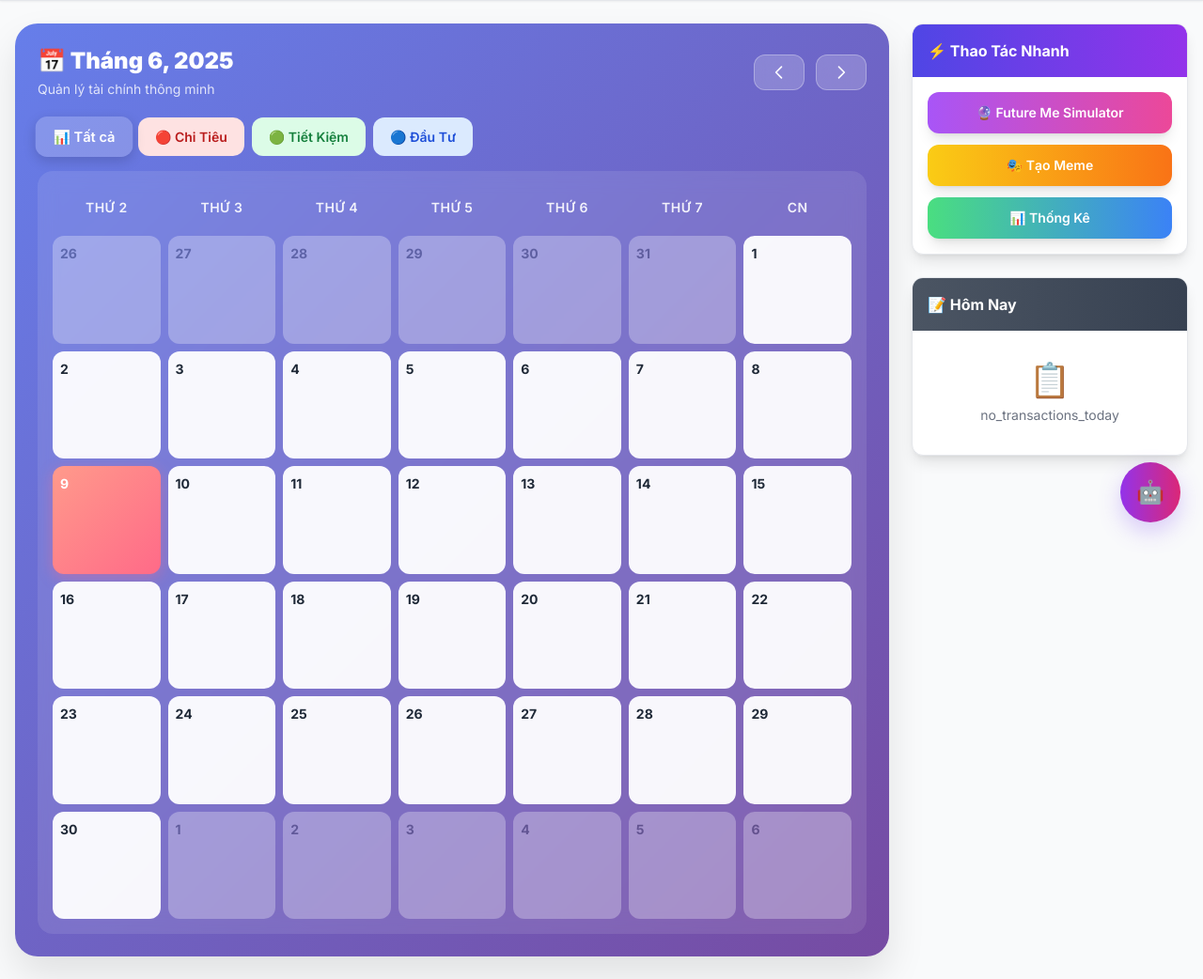
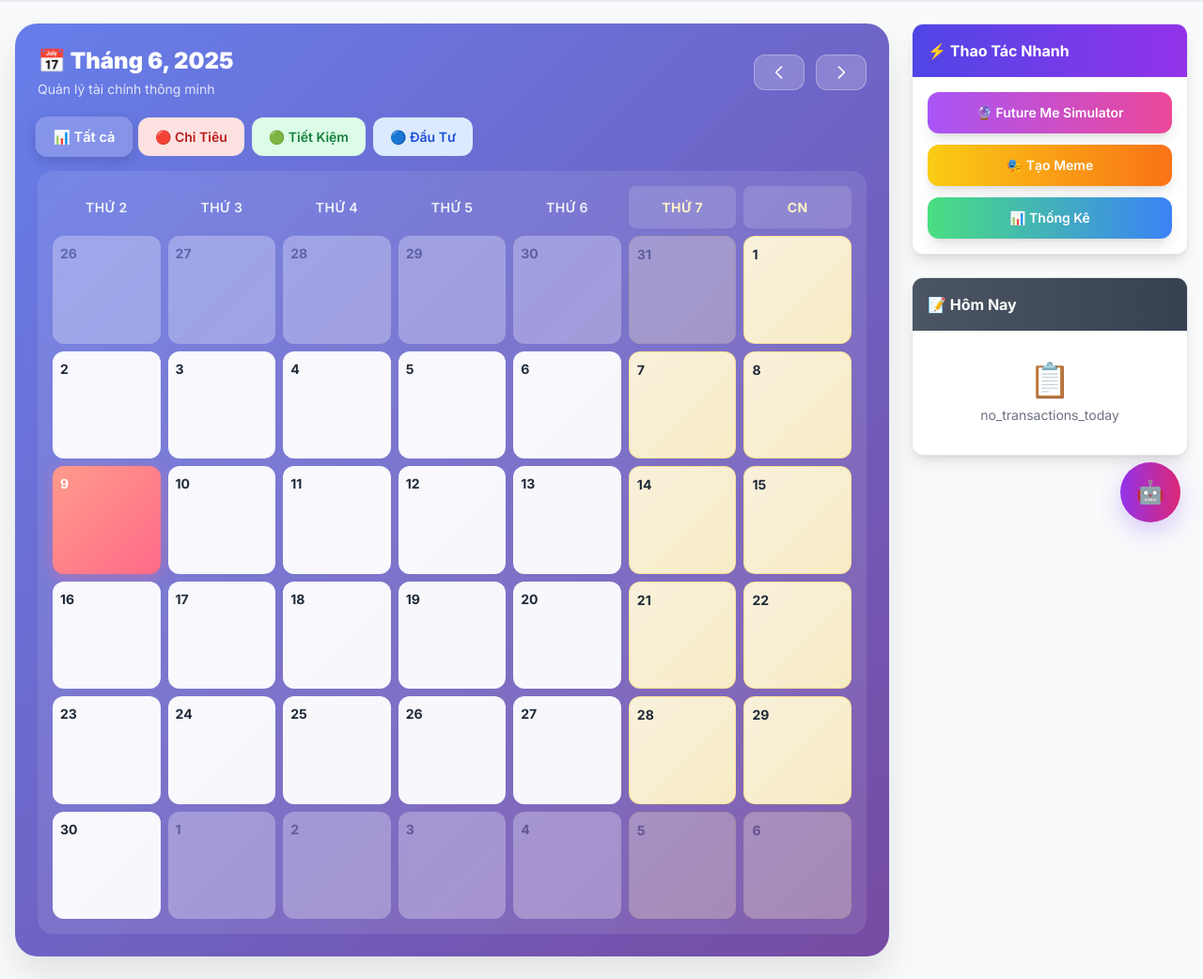
Before and after one commit to khanhbq56/money-tracking, a Django app: page / in a window 1280 px wide. Shown: the part 220-1262 px from the top of the page at 94% size. Run offline with Django 5.2, Linux system fonts and the light colour scheme; data that the repository does not hold is empty; some libraries are stand-ins or nearby versions.

Commit message:
Add favicon and improve UI: weekend styling + fix chatbot language switching

```diff
--- a/static/css/styles.css
+++ b/static/css/styles.css
@@ -31,6 +31,13 @@
     letter-spacing: 0.5px;
 }
 
+.calendar-day-header.weekend {
+    background: rgba(255,255,255,0.15);
+    border-radius: 8px;
+    color: #fef3c7;
+    font-weight: 700;
+}
+
 .calendar-day {
     aspect-ratio: 1;
     background: rgba(255,255,255,0.95);
@@ -43,6 +50,16 @@
     display: flex;
     flex-direction: column;
     overflow: hidden;
+}
+
+.calendar-day.weekend {
+    background: linear-gradient(135deg, rgba(255,248,220,0.95) 0%, rgba(255,243,199,0.95) 100%);
+    border: 1px solid rgba(255,193,7,0.3);
+}
+
+.calendar-day.weekend:hover {
+    background: linear-gradient(135deg, rgba(255,248,220,1) 0%, rgba(255,243,199,1) 100%);
+    box-shadow: 0 8px 25px rgba(255,193,7,0.2);
 }
 
 .calendar-day:hover {
--- a/static/js/calendar.js
+++ b/static/js/calendar.js
@@ -335,6 +335,12 @@ class ExpenseCalendar {
         }
         if (date.toDateString() === today.toDateString()) {
             dayDiv.classList.add('today');
+        }
+
+        // Add weekend class for Saturday (6) and Sunday (0)
+        const dayOfWeek = date.getDay();
+        if (dayOfWeek === 0 || dayOfWeek === 6) {
+            dayDiv.classList.add('weekend');
         }
 
         // Get day data - use local date format to match database
--- a/static/js/chat.js
+++ b/static/js/chat.js
@@ -347,6 +347,15 @@ class AIChat {
 
     updateLanguage(newLanguage) {
         this.currentLanguage = newLanguage;
+        // Clear existing messages and add new welcome message
+        this.clearChat();
+        this.addWelcomeMessage();
+    }
+
+    clearChat() {
+        if (this.chatContainer) {
+            this.chatContainer.innerHTML = '';
+        }
     }
 }
 
@@ -429,3 +438,10 @@ if (window.i18n) {
         }
     };
 }
+
+// Listen for language change events
+document.addEventListener('languageChanged', function(event) {
+    if (window.aiChat) {
+        window.aiChat.updateLanguage(event.detail.language);
+    }
+});
--- a/templates/base.html
+++ b/templates/base.html
@@ -6,6 +6,11 @@
     <meta charset="UTF-8">
     <meta name="viewport" content="width=device-width, initial-scale=1.0">
     <title>{% block title %}{% trans "Expense Tracker" %}{% endblock %}</title>
+
+    <!-- Favicon -->
+    <link rel="icon" type="image/svg+xml" href="{% static 'images/favicon.svg' %}">
+    <link rel="alternate icon" href="{% static 'images/favicon.ico' %}">
+    <link rel="apple-touch-icon" href="{% static 'images/favicon.svg' %}">
 
     <!-- Tailwind CSS -->
     <script src="https://cdn.tailwindcss.com"></script>
--- a/templates/index.html
+++ b/templates/index.html
@@ -143,8 +143,8 @@
                         <div class="calendar-day-header" data-i18n="wednesday">Wed</div>
                         <div class="calendar-day-header" data-i18n="thursday">Thu</div>
                         <div class="calendar-day-header" data-i18n="friday">Fri</div>
-                        <div class="calendar-day-header" data-i18n="saturday">Sat</div>
-                        <div class="calendar-day-header" data-i18n="sunday">Sun</div>
+                        <div class="calendar-day-header weekend" data-i18n="saturday">Sat</div>
+                        <div class="calendar-day-header weekend" data-i18n="sunday">Sun</div>
 
                         <!-- Calendar Days will be generated by JavaScript -->
                     </div>
```
Also changed, not shown: static/images/favicon.svg (added).
